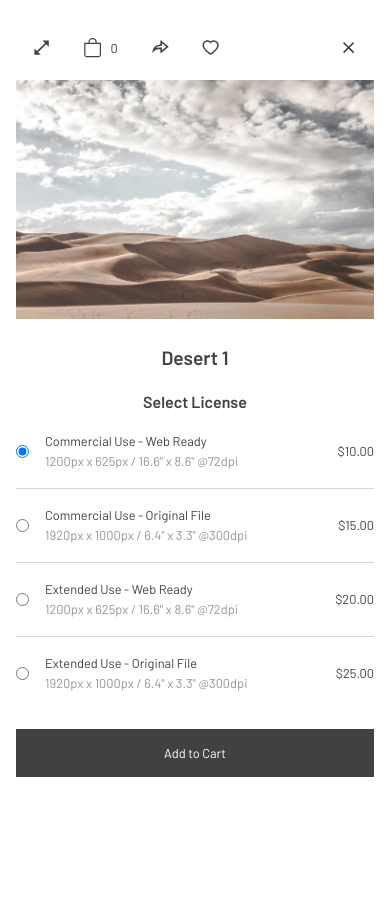
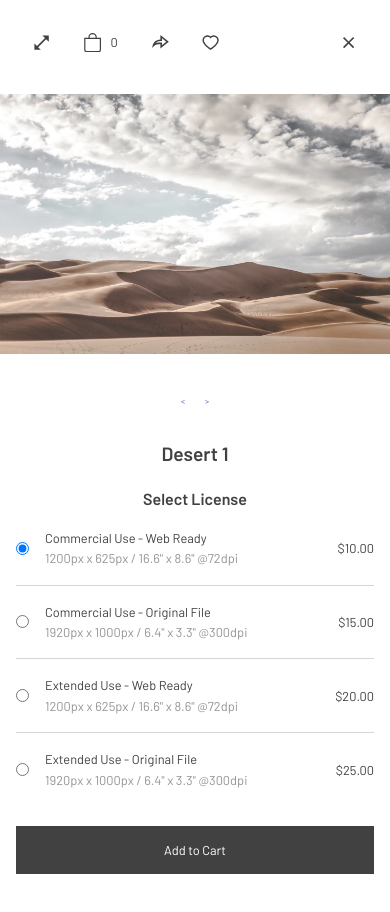
Before and after one commit to Knopkaivy/photographer-portfolio-demo, a React (Create React App) app: page /portfolio/thedesert/desert-1 in a window 390 px wide. Shown: the top 912 px of the page. Before the commit the page ends 844 px from the top, so only its background shows below. Built offline with nearby package versions, Linux system fonts and the light colour scheme.

Commit message:
Add alice caroucel to PhotoCardDetailed component

```diff
--- a/src/Landing.jsx
+++ b/src/Landing.jsx
@@ -1,13 +1,13 @@
 import React from 'react';
 import Hero from './Hero';
-import Carousel from './Carousel';
+import LandingCarousel from './LandingCarousel';
 import './styles/Landing.css';
 
 const Landing = () => {
   return (
     <main className="Landing">
       <Hero />
-      <Carousel />
+      <LandingCarousel />
     </main>
   );
 };
--- a/src/Carousel.jsx
+++ b/src/LandingCarousel.jsx
@@ -2,7 +2,7 @@ import React from 'react';
 import AliceCarousel from 'react-alice-carousel';
 import { images } from './images';
 import 'react-alice-carousel/lib/alice-carousel.css';
-import './styles/Carousel.css';
+import './styles/LandingCarousel.css';
 
 const items = [
   <img src={images.Landing1} role="presentation" />,
@@ -13,7 +13,7 @@ const items = [
   <img src={images.Landing6} role="presentation" />,
 ];
 
-const Carousel = () => {
+const LandingCarousel = () => {
   return (
     <AliceCarousel
       animationDuration={800}
@@ -26,9 +26,9 @@ const Carousel = () => {
       disableDotsControls
       infinite
       items={items}
-      className="Carousel"
+      className="LandingCarousel"
     />
   );
 };
 
-export default Carousel;
+export default LandingCarousel;
--- a/src/PhotoCardDetailed.jsx
+++ b/src/PhotoCardDetailed.jsx
@@ -5,6 +5,7 @@ import ShareOverlay from './ShareOverlay';
 import PurchaseForm from './PurchaseForm';
 
 import PhotoCardImage from './PhotoCardImage';
+import PhotoCarousel from './PhotoCarousel';
 import Toolbar from './Toolbar';
 import './styles/PhotoCardDetailed.css';
 
@@ -118,13 +119,16 @@ const PhotoCardDetailed = ({
           purchaseItems={purchaseItems}
         />
         <div className="PhotoCardDetailed__main">
-          <PhotoCardImage
+          {/* <PhotoCardImage
             ind={ind}
             navigateLeft={navigateLeft}
             navigateRight={navigateRight}
             imageUrl={imageUrl}
             photosCount={photosCount}
-          />
+          /> */}
+          <div className="PhotoCardDetailed__imageAndNavigationContainer">
+            <PhotoCarousel gallery={gallery} ind={ind} />
+          </div>
           <div className="PhotoCardDetailed__descriptionContainer">
             <h2 className="PhotoCardDetailed__title">{photo.photoTitle}</h2>
             <div className="PhotoCardDetailed__description">
--- /dev/null
+++ b/src/PhotoCarousel.jsx
@@ -0,0 +1,31 @@
+import React from 'react';
+import AliceCarousel from 'react-alice-carousel';
+import { images } from './images';
+import 'react-alice-carousel/lib/alice-carousel.css';
+import './styles/PhotoCarousel.css';
+
+const PhotoCarousel = ({ gallery, ind }) => {
+  let items = gallery.photos.map((photo) => {
+    let imageUrl = `${photo.photoId.charAt(0).toUpperCase()}${photo.photoId
+      .slice(1)
+      .replace('-', '')}lg`;
+    return (
+      <img src={images[imageUrl]} role="presentation" key={photo.photoId} />
+    );
+  });
+  return (
+    <AliceCarousel
+      activeIndex={ind - 1}
+      animationDuration={800}
+      animationEasingFunction="ease-in"
+      autoHeight
+      disableDotsControls
+      keyboardNavigation
+      infinite
+      items={items}
+      className="PhotoCarousel"
+    />
+  );
+};
+
+export default PhotoCarousel;
--- a/src/styles/Carousel.css
+++ b/src/styles/LandingCarousel.css
@@ -1,5 +1,3 @@
-.Carousel {
-}
 .alice-carousel__stage-item {
   width: 100%;
   height: 100vh;
--- a/src/styles/PhotoCardDetailed.css
+++ b/src/styles/PhotoCardDetailed.css
@@ -42,8 +42,9 @@
 }
 .PhotoCardDetailed__imageAndNavigationContainer {
   flex-basis: 65%;
+  overflow: hidden;
 }
-.PhotoCardDetailed__navigation {
+/* .PhotoCardDetailed__navigation {
   position: absolute;
   top: calc(50%-4rem);
   color: var(--color-primary);
@@ -75,16 +76,16 @@
   flex: 1 1 84%;
   display: flex;
   align-items: center;
-}
-.PhotoCardDetailed__imageContainer:hover .PhotoCardDetailed__navigation {
+} */
+/* .PhotoCardDetailed__imageContainer:hover .PhotoCardDetailed__navigation {
   opacity: 1;
-}
-.PhotoCardDetailed__image {
+} */
+/* .PhotoCardDetailed__image {
   width: 100%;
   height: auto;
   max-height: 85vh;
   object-fit: contain;
-}
+} */
 .PhotoCardDetailed__descriptionContainer {
   width: 100%;
   flex-basis: 35%;
@@ -111,9 +112,14 @@
     height: auto;
     flex-direction: column;
     align-items: center;
+    /* overflow-x: hidden; */
   }
   .PhotoCardDetailed__title {
     text-align: center;
+  }
+  .PhotoCardDetailed__imageAndNavigationContainer {
+    width: 100vw;
+    height: auto;
   }
 }
 @media screen and (max-width: 450px) {
--- /dev/null
+++ b/src/styles/PhotoCarousel.css
@@ -0,0 +1,24 @@
+.alice-carousel {
+  width: 100%;
+  max-width: 120rem;
+}
+
+.alice-carousel__stage {
+  width: 100%;
+}
+.alice-carousel__stage-item {
+  width: 100%;
+
+  height: 100%;
+  overflow: hidden;
+}
+.alice-carousel__stage-item img {
+  width: 100%;
+  height: 80vh;
+  object-fit: contain;
+}
+@media screen and (max-width: 768px) {
+  .alice-carousel__stage-item img {
+    height: 80vw;
+  }
+}
```
